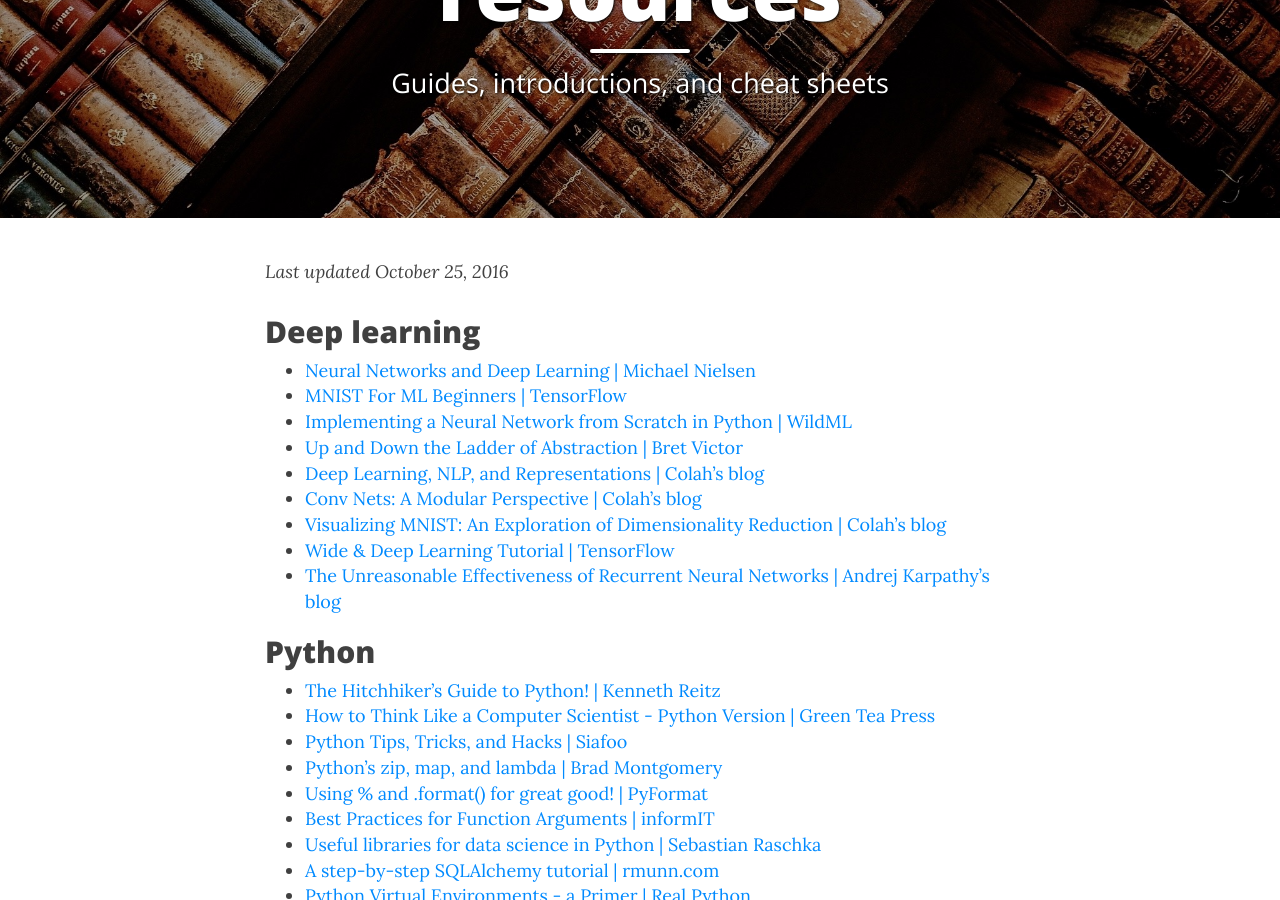
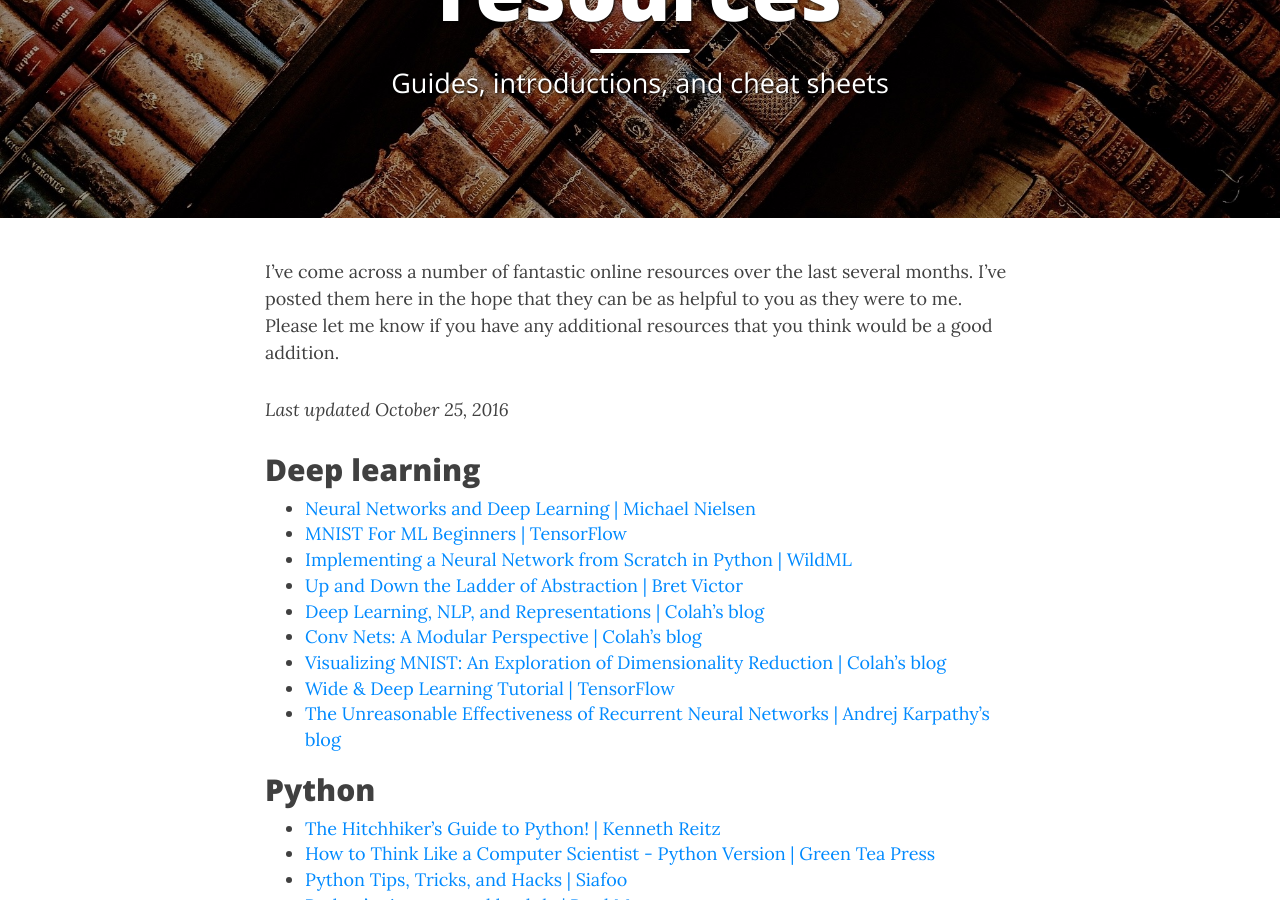
Before and after one commit to rtlee9/rtlee9.github.io, a Jekyll site: the page built from favorite-resources.md, in a window 1280 px wide and 900 px high, scrolled down 326 px. Built offline with Jekyll 4.4.1, drawn with Linux system fonts in a browser that asks for light colours; nearby versions of some CDN libraries.

Commit message:
Add resources intro

```diff
--- a/favorite-resources.md
+++ b/favorite-resources.md
@@ -4,6 +4,8 @@
 subtitle: Guides, introductions, and cheat sheets
 bigimg: /img/books.jpg
 ---
+
+I've come across a number of fantastic online resources over the last several months. I've posted them here in the hope that they can be as helpful to you as they were to me. Please let me know if you have any additional resources that you think would be a good addition.
 
 _Last updated October 25, 2016_
 
```
